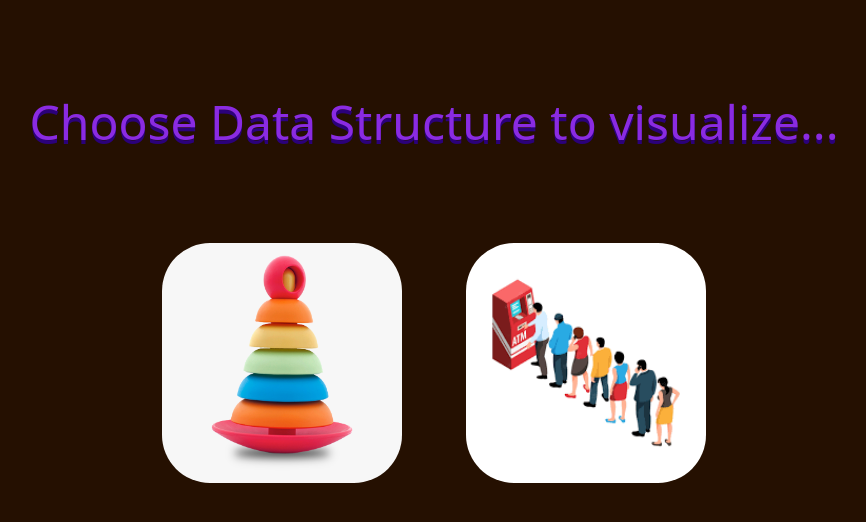
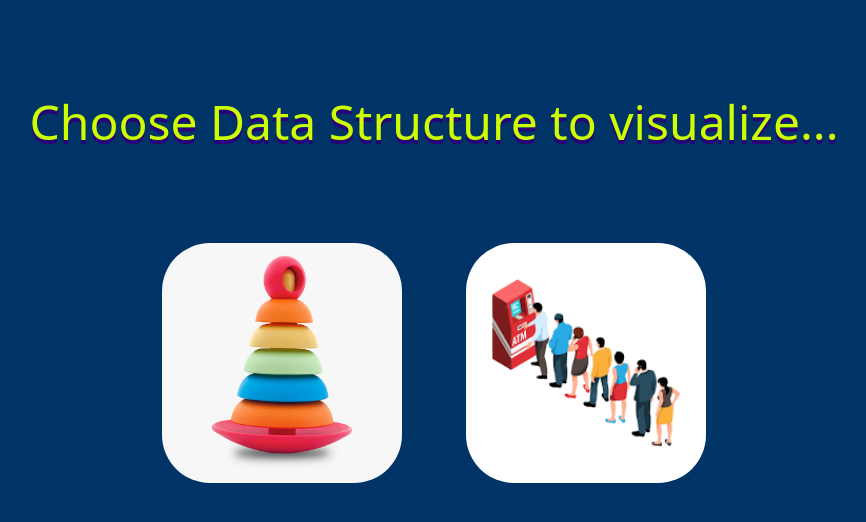
Before and after one commit to SusheelThapa/Data-Structure-Visualizer, a React (Create React App) app: page / in a window 1280 px wide. Shown: the top 522 px of the page, without its empty margins (206-1072 px from the left). Built offline with nearby package versions, Linux system fonts and the light colour scheme.

Commit message:
Changed the color of background

```diff
--- a/src/assets/css/App.css
+++ b/src/assets/css/App.css
@@ -41,7 +41,7 @@
 }
 
 #stack .row>div:nth-child(2) {
-  background-color: #01015df7;
+  background-color: #1d1d89;
   height: inherit;
 }
 
--- a/src/assets/css/homepage.css
+++ b/src/assets/css/homepage.css
@@ -1,9 +1,9 @@
 #homepage {
     padding: 2rem;
-    background-color: #251001;
+    background-color: #036;
 
     height: 100vh;
-    color: #8a2be2;
+    color: #cf0;
     display: flex;
     flex-direction: column;
 }
```
